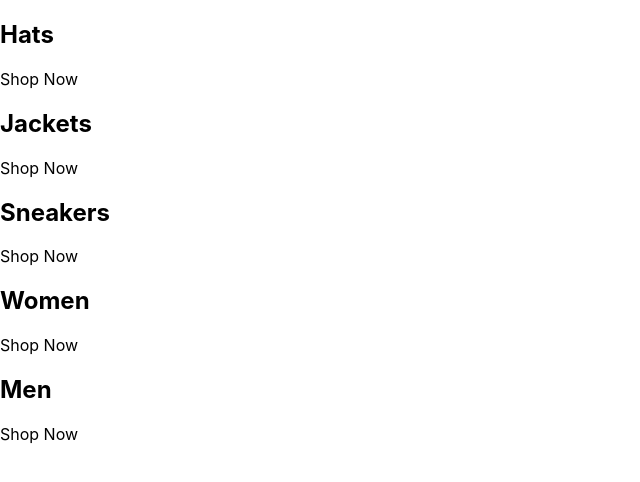
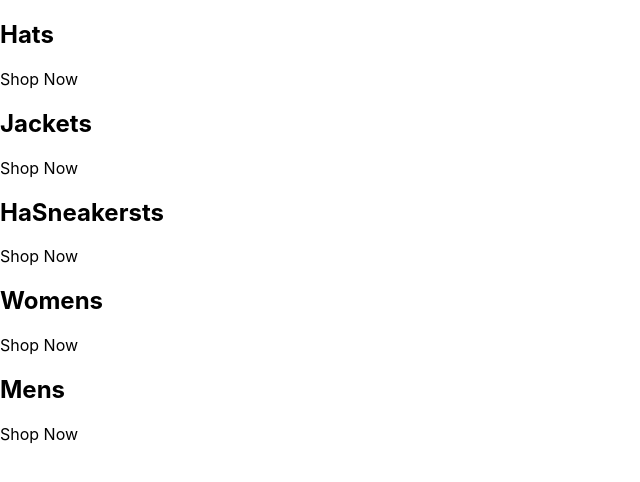
Before and after one commit to simonlbs/crwn-clothing, a React (Create React App) app: page / in a window 1280 px wide. Shown: the top 482 px of the page, without its empty margins (0-640 px from the left). Built offline with nearby package versions, Linux system fonts and the light colour scheme.

Commit message:
added categories

```diff
--- a/src/App.js
+++ b/src/App.js
@@ -1,41 +1,39 @@
 const App = () => {
+
+  const categories = [
+    {
+      id: 1,
+      title: 'Hats',
+    },
+    {
+      id: 2,
+      title: 'Jackets',
+    },
+    {
+      id: 3,
+      title: 'HaSneakersts',
+    },
+    {
+      id: 4,
+      title: 'Womens',
+    },
+    {
+      id: 5,
+      title: 'Mens',
+    },
+  ];
+
   return (
-    <div className="categories-container">
-      <div className="category-container">
-        {/* {<img  />} */}
-        <div className="catetory-body-container">
-          <h2>Hats</h2>
-          <p>Shop Now</p>
+    <div className='categories-container'>
+      {categories.map(({ title }) => (
+        <div className='category-container'>
+          <div className='background-image' />
+          <div className='catetory-body-container'>
+            <h2>{title}</h2>
+            <p>Shop Now</p>
+          </div>
         </div>
-      </div>
-      <div className="category-container">
-        {/* {<img  />} */}
-        <div className="catetory-body-container">
-          <h2>Jackets</h2>
-          <p>Shop Now</p>
-        </div>
-      </div>
-      <div className="category-container">
-        {/* {<img  />} */}
-        <div className="catetory-body-container">
-          <h2>Sneakers</h2>
-          <p>Shop Now</p>
-        </div>
-      </div>
-      <div className="category-container">
-        {/* {<img  />} */}
-        <div className="catetory-body-container">
-          <h2>Women</h2>
-          <p>Shop Now</p>
-        </div>
-      </div>
-      <div className="category-container">
-        {/* {<img  />} */}
-        <div className="catetory-body-container">
-          <h2>Men</h2>
-          <p>Shop Now</p>
-        </div>
-      </div>
+      ))}
     </div>
   );
 };
```
